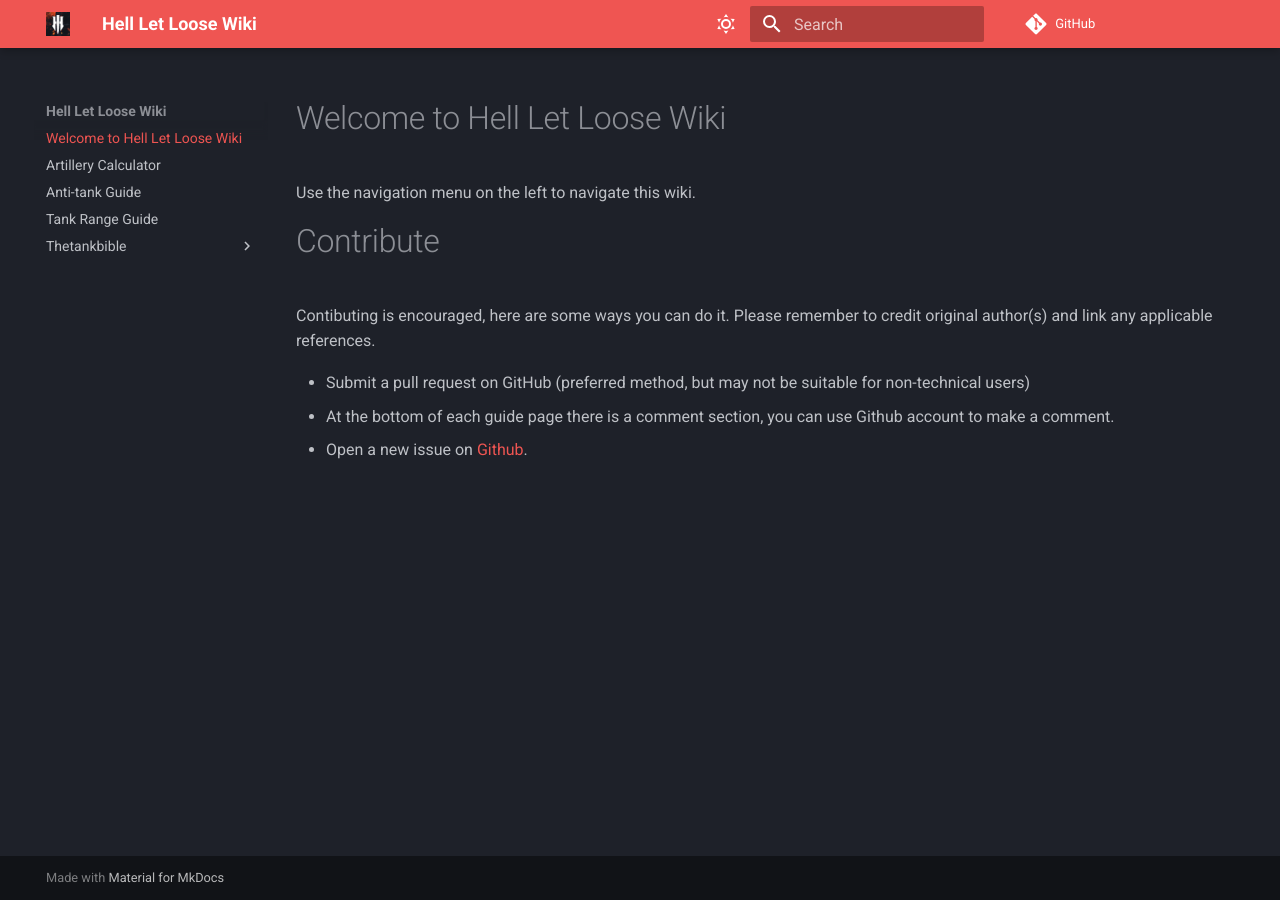
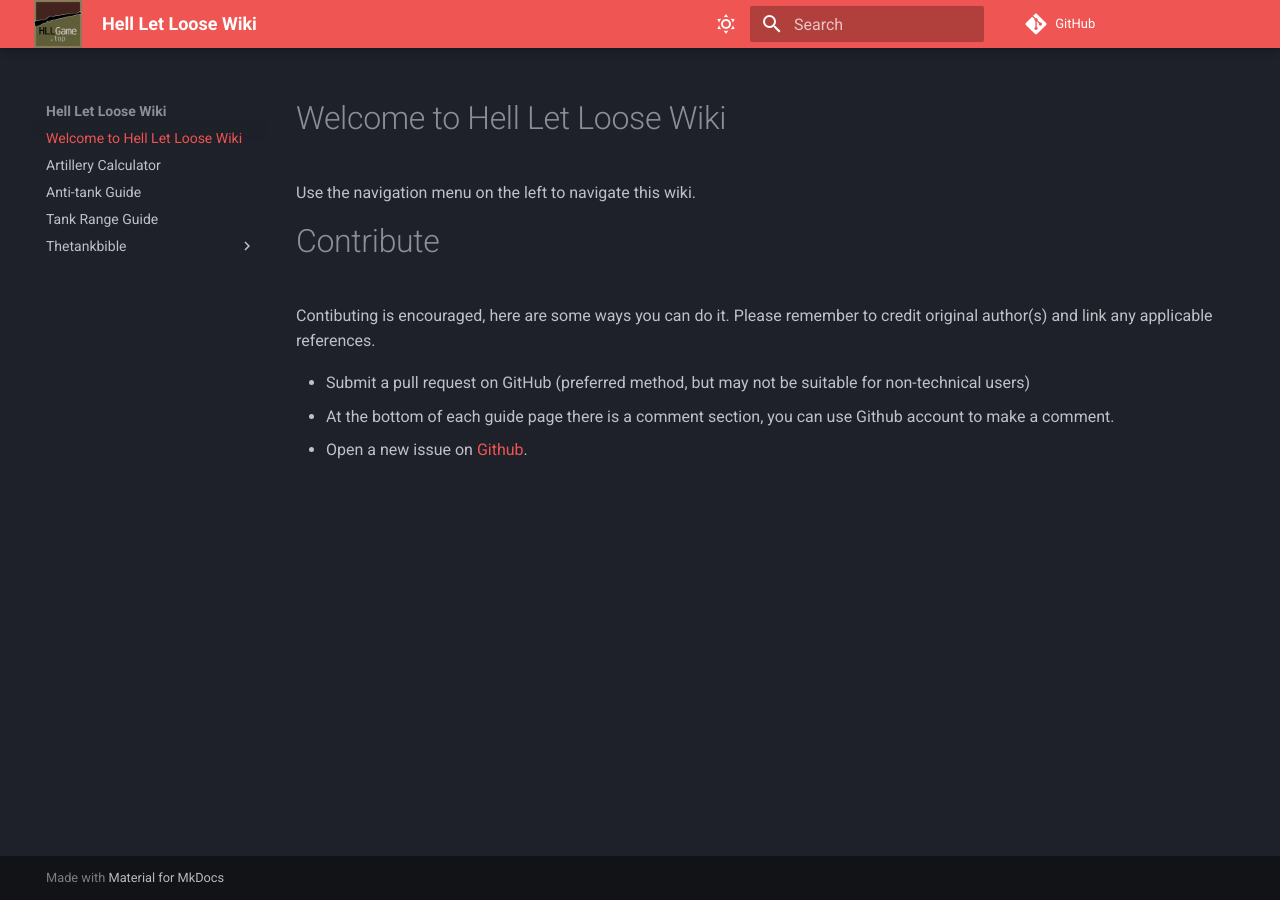
Before and after one commit to hllgame/hllwiki, an MkDocs documentation site: the page built from docs/index.md, in a window 1280 px wide. Built offline with MkDocs 1.6.1 and Material for MkDocs 9.7.7, drawn with Linux system fonts in a browser that asks for light colours; comment, search, counter and statistics services are not loaded.

Commit message:
incorporated logo

```diff
--- /dev/null
+++ b/docs/stylesheets/extra.css
@@ -0,0 +1,8 @@
+.md-header__button.md-logo {
+    margin: 0;
+    padding: 0;
+}
+.md-header__button.md-logo img, .md-header__button.md-logo svg {
+    height: 2.4rem;
+    width: 2.4rem;
+}
--- a/mkdocs.yml
+++ b/mkdocs.yml
@@ -25,8 +25,11 @@
         name: Light mode
       primary: green
       accent: deep orange
-  logo: assets/logo.jpeg
-  favicon: assets/logo.jpeg
+  logo: assets/HLLGameLogo256.png
+  favicon: assets/HLLGameLogo256.png
   features:
     - navigation.top
     - toc.integrate
+
+extra_css:
+  - stylesheets/extra.css
```
Also changed, not shown: docs/assets/HLLGameLogo1024.png (added), docs/assets/HLLGameLogo256.png (added), docs/assets/HLLGameLogo512.png (added), docs/tankrange/tankrange_american_range.png, docs/tankrange/tankrange_is1_range.png, docs/tankrange/tankrange_panther_range.png, docs/tankrange/tankrange_t34_range.png, docs/tankrange/tankrange_tiger_range.png, 1 other file.
